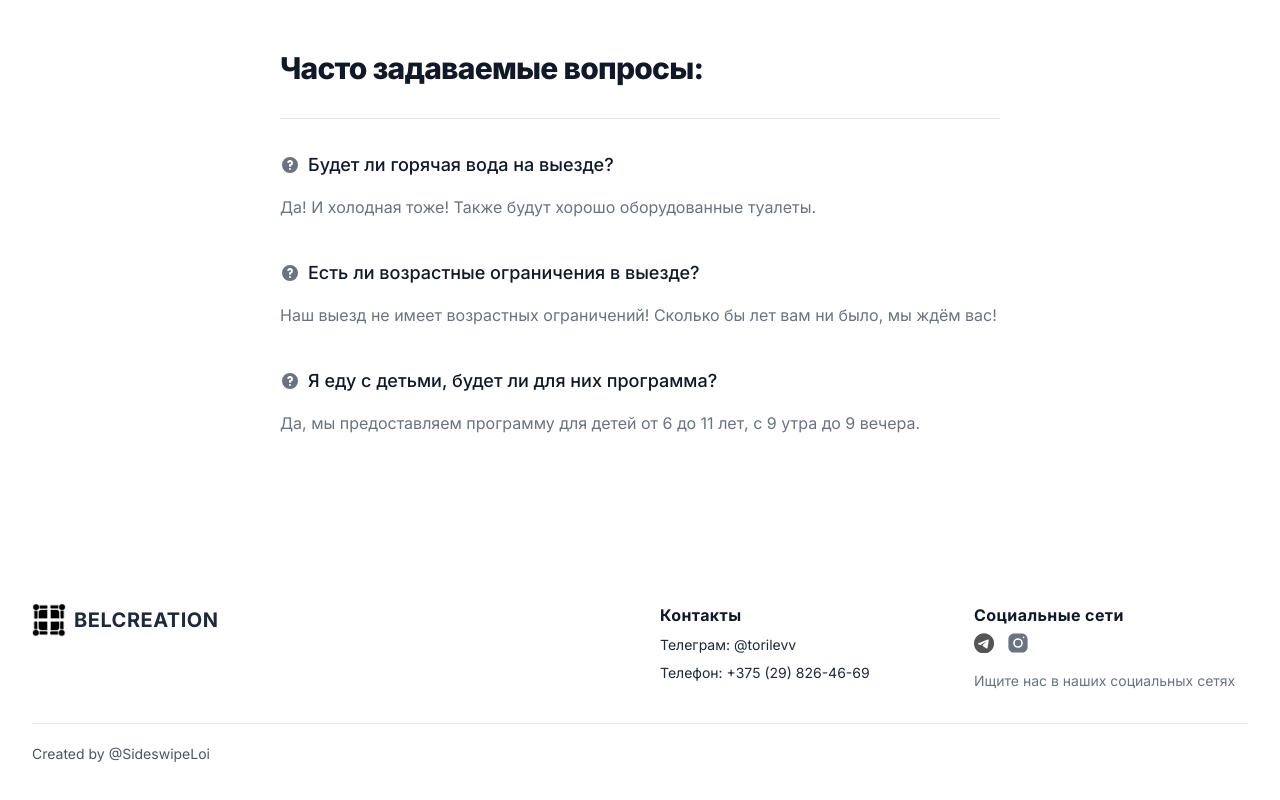
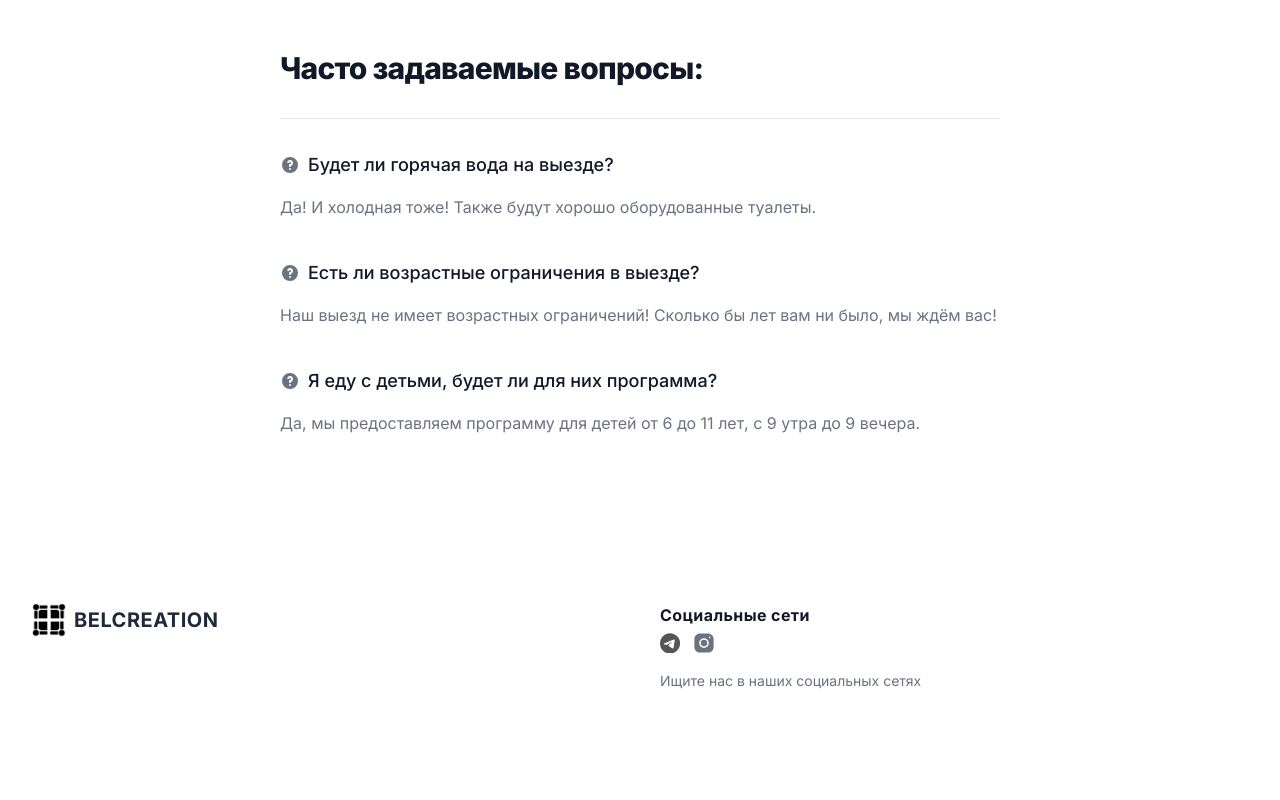
Before and after one commit to LashaLoi/belcreation, a Next.js app: page / in a window 1280 px wide. Shown: the part 5609-6409 px from the top of the page. After the commit the page ends 6332 px from the top, so only its background shows below. Built offline with nearby package versions, Linux system fonts and the light colour scheme.

Commit message:
hide contacts

```diff
--- a/app/components/Footer.tsx
+++ b/app/components/Footer.tsx
@@ -12,7 +12,7 @@ export const Footer = () => {
             </span>
           </a>
         </div>
-        <div className="space-y-2 text-sm">
+        {/* <div className="space-y-2 text-sm">
           <p className="text-base font-bold tracking-wide text-gray-900">
             Контакты
           </p>
@@ -34,7 +34,7 @@ export const Footer = () => {
               +375 (29) 826-46-69
             </a>
           </div>
-        </div>
+        </div> */}
         <div>
           <span className="text-base font-bold tracking-wide text-gray-900">
             Социальные сети
@@ -70,7 +70,7 @@ export const Footer = () => {
           </p>
         </div>
       </div>
-      <div className="flex flex-col-reverse justify-between pt-5 pb-10 border-t lg:flex-row">
+      {/* <div className="flex flex-col-reverse justify-between pt-5 pb-10 border-t lg:flex-row">
         <p className="text-sm text-gray-600">
           Created by{" "}
           <a
@@ -80,7 +80,7 @@ export const Footer = () => {
             @SideswipeLoi
           </a>
         </p>
-      </div>
+      </div> */}
     </div>
   );
 };
```
